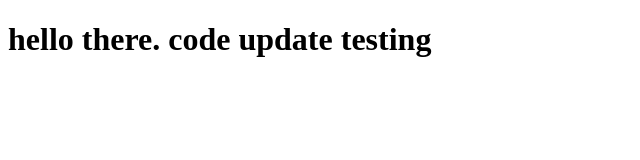
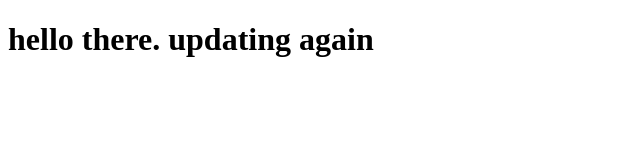
Before and after one commit to s1izz/1, a plain HTML site: page index.html in a window 1280 px wide. Shown: the whole page, without its empty margins (0-640 px from the left). Drawn offline with Linux system fonts and the light colour scheme.

Commit message:
code update again

```diff
--- a/index.html
+++ b/index.html
@@ -7,6 +7,6 @@
     <title>Document</title>
 </head>
 <body>
-    <h1>hello there. code update testing</h1>
+    <h1>hello there. updating again</h1>
 </body>
 </html>
```
